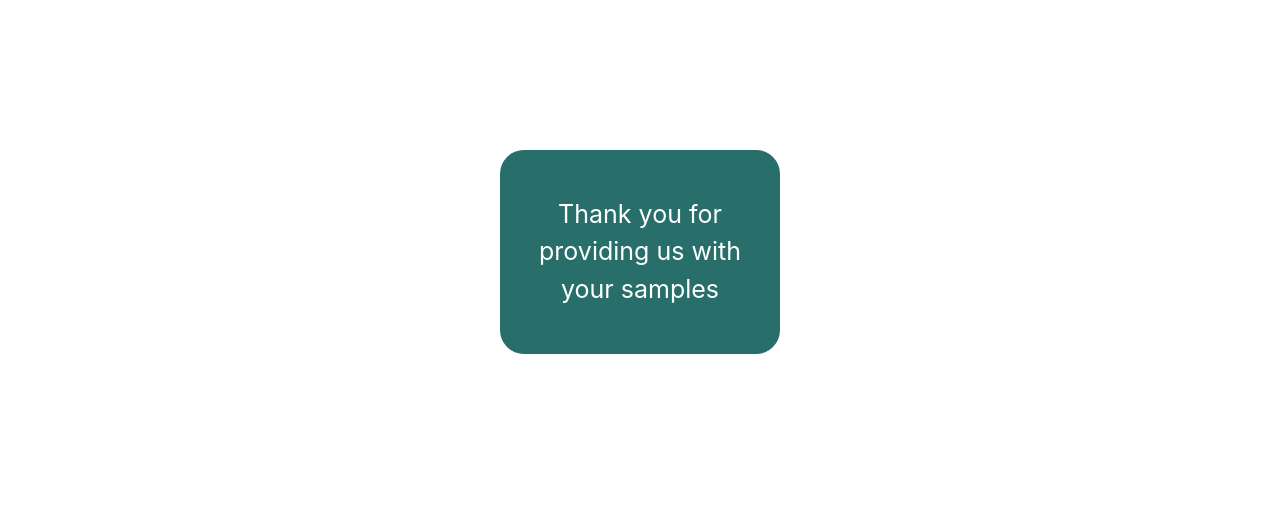
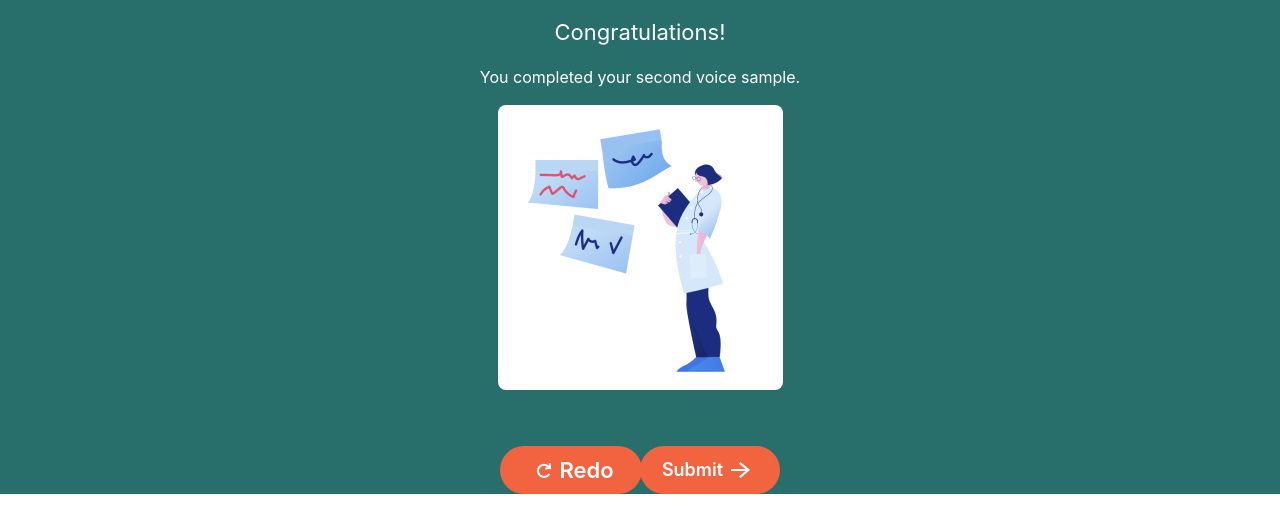
Before and after one commit to tayefulislam/Pucho-PWA, a React (Create React App) app: page / in a window 1280 px wide. Shown: the top 532 px of the page. Built offline with nearby package versions, Linux system fonts and the light colour scheme.

Commit message:
Congratulation 70% complete

```diff
--- a/src/App.js
+++ b/src/App.js
@@ -1,6 +1,7 @@
 import React from "react";
 // import logo from "./logo.svg";
 import "./App.css";
+import Congratulations from "./pages/Congratulations/Congratulations";
 import Thankyou from "./pages/Thankyou/Thankyou";
 // import StartPage from "./pages/StartPage/StartPage";
 // import SafetyPage from "./pages/SafetyPage/SafetyPage";
@@ -30,7 +31,8 @@ function App() {
     {/* <QuietPlace></QuietPlace> */}
     {/* <SingTheVowel></SingTheVowel> */}
     {/* <LanguagePage></LanguagePage> */}
-    <Thankyou></Thankyou>
+    {/* <Thankyou></Thankyou> */}
+    <Congratulations></Congratulations>
 
 
 
--- /dev/null
+++ b/src/pages/Congratulations/Congratulations.js
@@ -0,0 +1,39 @@
+import React from 'react';
+import doctorLooksEEG from '../../assets/Congratulations/doctor_looks_eeg.png'
+import ArrowButton from '../../components/ArrowButton/ArrowButton';
+import RedoButton from '../../components/RedoButton/RedoButton';
+
+const Congratulations = () => {
+
+
+    return (
+        <div className='bg-[#286F6B] text-white max-h-full'>
+
+            <div className='flex flex-col justify-center items-center'>
+
+                <h1 className='text-[22px] my-4' >Congratulations!</h1>
+                <p>You completed your second voice sample.</p>
+
+                <div className='max-w-[285px] max-h-[304px] bg-white my-4 rounded-lg' >
+                    <img src={doctorLooksEEG} alt="" />
+
+                </div>
+
+                <div className='grid grid-cols-2 max-w-[280px] mt-10'>
+
+                    <RedoButton>Redo</RedoButton>
+                    <ArrowButton className='text-lg'>Submit</ArrowButton>
+
+
+
+                </div>
+
+            </div>
+
+
+
+        </div>
+    );
+};
+
+export default Congratulations;
```
Also changed, not shown: src/assets/Congratulations/doctor_looks_eeg.png (added), src/pages/Congratulations/Congratulations.css (added).
